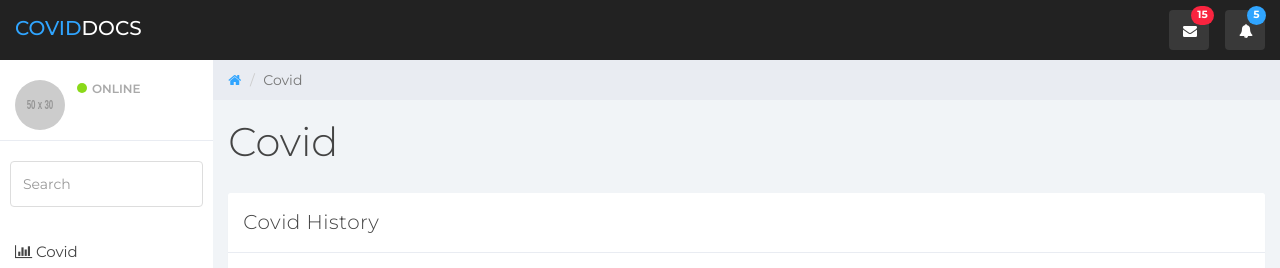
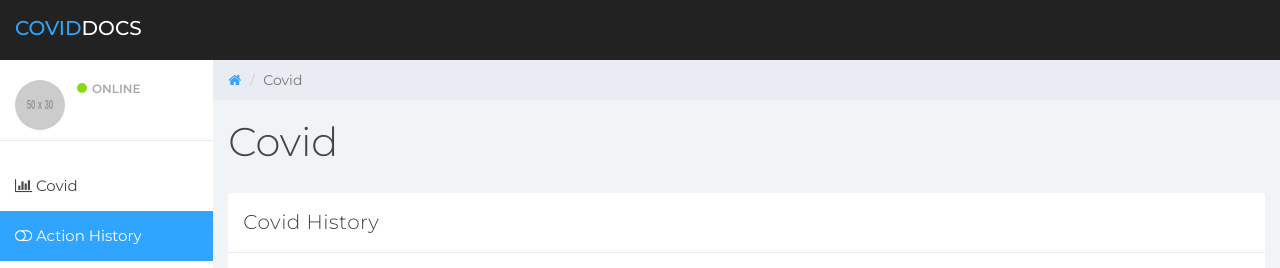
Before and after one commit to rakeshjack/CovidDocs, a CodeIgniter app: page /CovidDocs/file-history/0 in a window 1280 px wide. Shown: the top 268 px of the page. Run offline with CodeIgniter, Linux system fonts and the light colour scheme; grey boxes labelled with a size stand in for pictures from a placeholder-image service; data that the repository does not hold is empty; some libraries are stand-ins or nearby versions.

Commit message:
completed

```diff
--- a/application/config/routes.php
+++ b/application/config/routes.php
@@ -53,7 +53,7 @@ $route['default_controller'] = 'home';
 $route['404_override'] = '';
 $route['translate_uri_dashes'] = FALSE;
 
-
+$route['home']="home/index";
 $route['home/(:any)']="home/index";
 $route['file-delete/(:any)']="home/user_file";
 $route['file-upload']="home/file_upload";
--- a/application/controllers/Home.php
+++ b/application/controllers/Home.php
@@ -8,24 +8,31 @@ class Home extends CI_Controller {
     }
 
 	public function index() {
+		$search=$this->input->post('search');
 		$offset=$this->uri->segment('2');
-		$dir = "assets/docs/";
-		if (is_dir($dir)) {
-			$myfiles = scandir($dir);
-			unset($myfiles[0]);
-			unset($myfiles[1]);
+		//$dir = "assets/docs/";
+		// if (is_dir($dir)) {
+			// $myfiles = scandir($dir);
+			// unset($myfiles[0]);
+			// unset($myfiles[1]);
+			//$data['Handler']=$myfiles;
+			// }
+
 			$perpage=5;
-			$data['Handler']=$this->Webservice_model->get_covidfiles_limits($perpage,$offset);
 			$this->load->library('pagination');
+			if($search!=null) {
+				$data['Handler']=$this->Webservice_model->get_covidfileSearch_limits($search,$perpage,$offset);
+				$config['total_rows'] = count($this->Webservice_model->get_covidfilesSearch($search));
+			} else {
+				$data['Handler']=$this->Webservice_model->get_covidfiles_limits($perpage,$offset);
+				$config['total_rows'] = count($this->Webservice_model->get_covidfiles());
+			}
 			$config['base_url'] = base_url().'home/';
-			$config['total_rows'] = count($myfiles);
 			$config['per_page'] = 5;
 			$this->pagination->initialize($config);
-			//$data['Handler']=$myfiles;
 			$data['active']="1";
 			$data['admin']=$this->Webservice_model->admin_get();
 			$this->load->view('home/index',$data);
-		}
 	}
 	public function user_file() {
 		$filename=$this->uri->segment('2');
--- a/application/models/Webservice_model.php
+++ b/application/models/Webservice_model.php
@@ -54,4 +54,26 @@ class Webservice_model extends CI_Model {
         $query = $this->db->get();
         return $query->result();
     }
+    public function get_covidfiles() {
+        $this->db->select("*");
+        $this->db->from("covidfiles");
+        $query = $this->db->get();
+        return $query->result();
+    }
+    public function get_covidfileSearch_limits($search,$perpage,$offset) {
+        $this->db->select("*");
+        $this->db->where('filename','%'.$search.'%');
+        $this->db->from("covidfiles");
+        $this->db->limit($perpage);
+        $this->db->offset($offset);
+        $query = $this->db->get();
+        return $query->result();
+    }
+    public function get_covidfilesSearch($search) {
+        $this->db->select("*");
+        $this->db->where('filename','%'.$search.'%');
+        $this->db->from("covidfiles");
+        $query = $this->db->get();
+        return $query->result();
+    }
 }
--- a/application/views/home/history.php
+++ b/application/views/home/history.php
@@ -25,59 +25,7 @@
 					<span class="icon-bar"></span>
 					<span class="icon-bar"></span></button>
 				<a class="navbar-brand" href="#"><span>Covid</span>Docs</a>
-				<ul class="nav navbar-top-links navbar-right">
-					<li class="dropdown"><a class="dropdown-toggle count-info" data-toggle="dropdown" href="#">
-						<em class="fa fa-envelope"></em><span class="label label-danger">15</span>
-					</a>
-						<ul class="dropdown-menu dropdown-messages">
-							<li>
-								<div class="dropdown-messages-box"><a href="profile.html" class="pull-left">
-									<img alt="image" class="img-circle" src="http://placehold.it/40/30a5ff/fff">
-									</a>
-									<div class="message-body"><small class="pull-right">3 mins ago</small>
-										<a href="#"><strong>John Doe</strong> commented on <strong>your photo</strong>.</a>
-									<br /><small class="text-muted">1:24 pm - 25/03/2015</small></div>
-								</div>
-							</li>
-							<li class="divider"></li>
-							<li>
-								<div class="dropdown-messages-box"><a href="profile.html" class="pull-left">
-									<img alt="image" class="img-circle" src="http://placehold.it/40/30a5ff/fff">
-									</a>
-									<div class="message-body"><small class="pull-right">1 hour ago</small>
-										<a href="#">New message from <strong>Jane Doe</strong>.</a>
-									<br /><small class="text-muted">12:27 pm - 25/03/2015</small></div>
-								</div>
-							</li>
-							<li class="divider"></li>
-							<li>
-								<div class="all-button"><a href="#">
-									<em class="fa fa-inbox"></em> <strong>All Messages</strong>
-								</a></div>
-							</li>
-						</ul>
-					</li>
-					<li class="dropdown"><a class="dropdown-toggle count-info" data-toggle="dropdown" href="#">
-						<em class="fa fa-bell"></em><span class="label label-info">5</span>
-					</a>
-						<ul class="dropdown-menu dropdown-alerts">
-							<li><a href="#">
-								<div><em class="fa fa-envelope"></em> 1 New Message
-									<span class="pull-right text-muted small">3 mins ago</span></div>
-							</a></li>
-							<li class="divider"></li>
-							<li><a href="#">
-								<div><em class="fa fa-heart"></em> 12 New Likes
-									<span class="pull-right text-muted small">4 mins ago</span></div>
-							</a></li>
-							<li class="divider"></li>
-							<li><a href="#">
-								<div><em class="fa fa-user"></em> 5 New Followers
-									<span class="pull-right text-muted small">4 mins ago</span></div>
-							</a></li>
-						</ul>
-					</li>
-				</ul>
+
 			</div>
 		</div><!-- /.container-fluid -->
 	</nav>
@@ -93,16 +41,10 @@
 			<div class="clear"></div>
 		</div>
 		<div class="divider"></div>
-		<form role="search">
-			<div class="form-group">
-				<input type="text" class="form-control" placeholder="Search">
-			</div>
-		</form>
 		<ul class="nav menu">
-
         <li class="<?php echo ($active=='1') ? "active" :"" ?>"><a href="<?php echo base_url(); ?>home"><em class="fa fa-bar-chart">&nbsp;</em>Covid</a></li>
 			<li class="<?php echo ($active=='2') ? "active" :"" ?>"><a href="<?php echo base_url(); ?>file-history/0"><em class="fa fa-toggle-off">&nbsp;</em>Action History</a></li>
-			<li><a href="login.html"><em class="fa fa-power-off">&nbsp;</em> Logout</a></li>
+			<li><a href="#"><em class="fa fa-power-off">&nbsp;</em> Logout</a></li>
 		</ul>
 	</div><!--/.sidebar-->
 
```
Also changed, not shown: application/views/home/index.php (+13 -7 lines).
